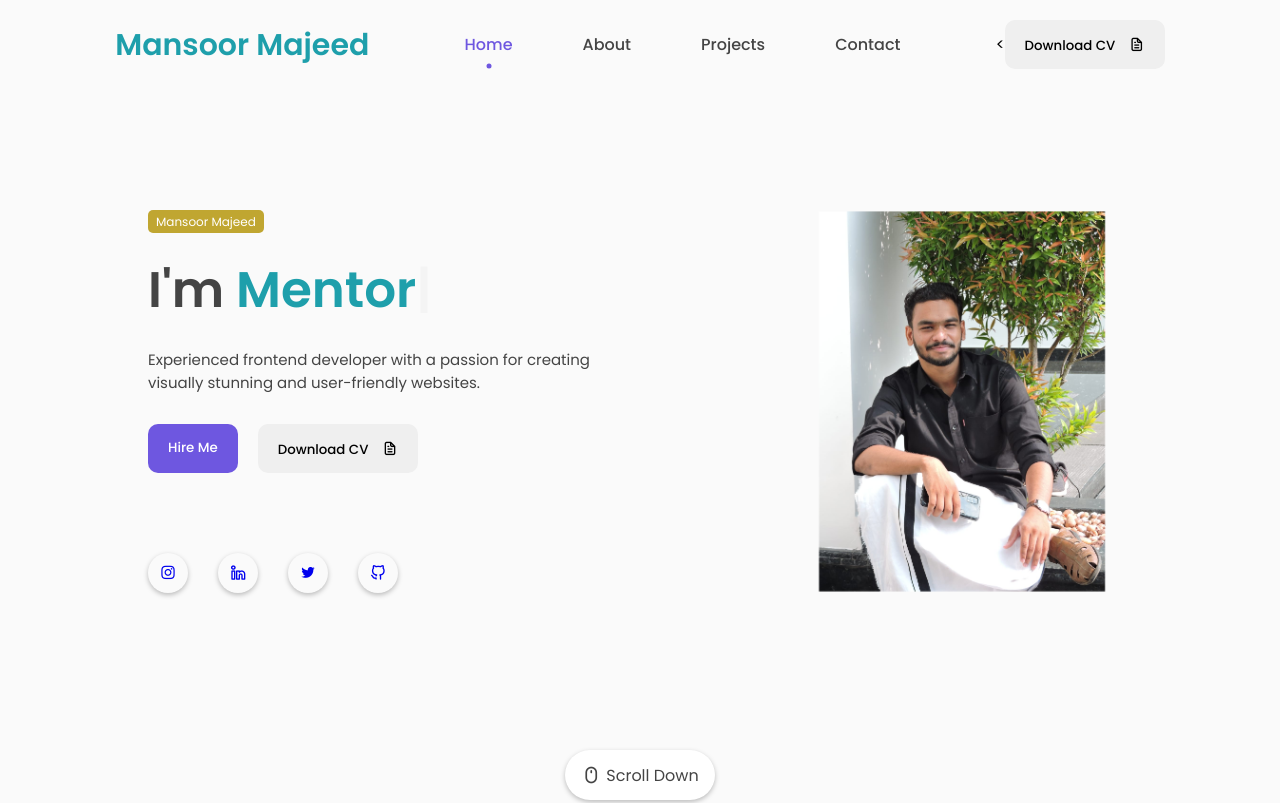
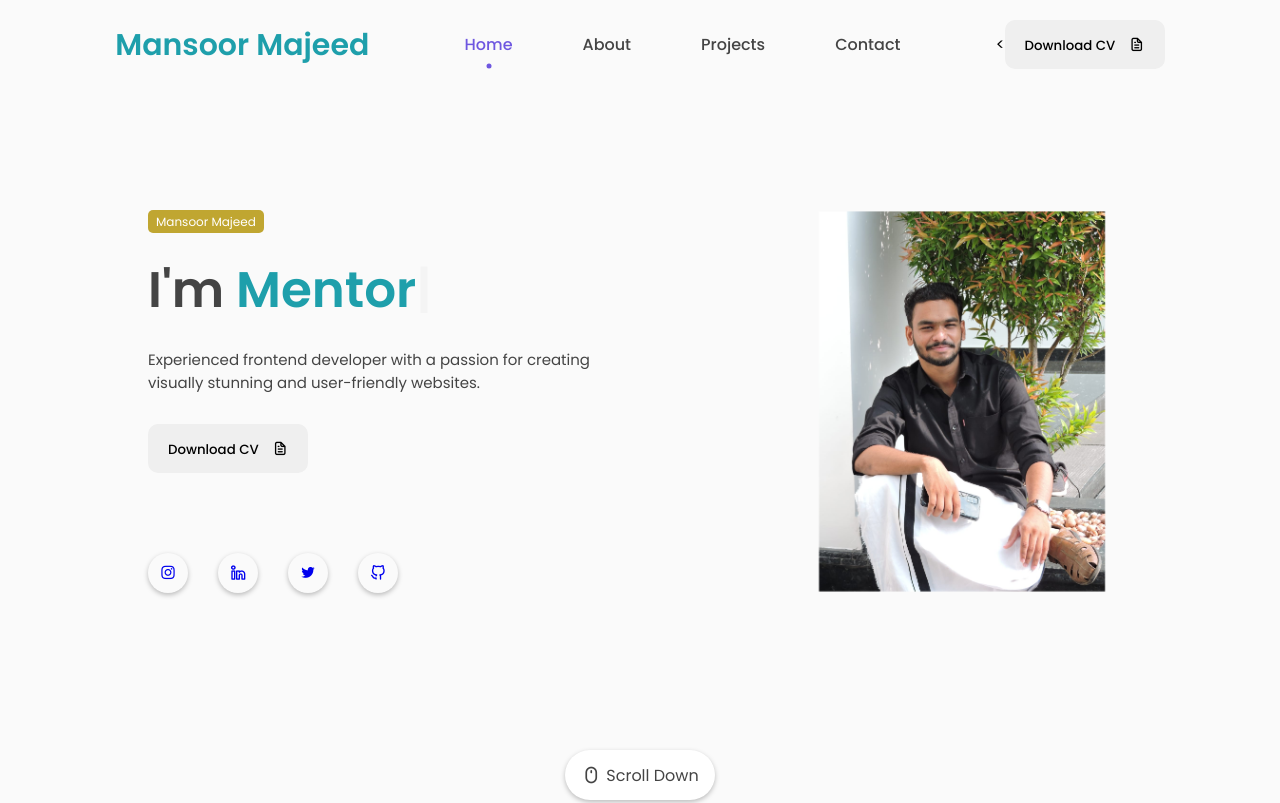
Before and after one commit to Mans22r/m22-web, a plain HTML site: page index.html in a window 1280 px wide. Shown: the top 803 px of the page. Drawn offline with nearby package versions, Linux system fonts and the light colour scheme.

Commit message:
Update index.html
remove one btn and link added

```diff
--- a/index.html
+++ b/index.html
@@ -67,8 +67,8 @@
                         </p>
                     </div>
                     <div class="featured-text-btn">
-                        <button class="btn blue-btn">Hire Me</button>
-                        <button class="btn">Download CV <i class="uil uil-file-alt"></i></button>
+                         <!-- <button class="btn blue-btn">Hire Me</button> -->
+                        <a href="https://drive.google.com/file/d/1ySInRKdZrurQ4cj84KzmuWPMgUDFf9PU/view?usp=sharing"><button class="btn">Download CV <i class="uil uil-file-alt"></i></button></a>
                     </div>
                     <div class="social_icons">
                         <a href="#"><div class="icon"><i class="uil uil-instagram"></i></div></a>
```
